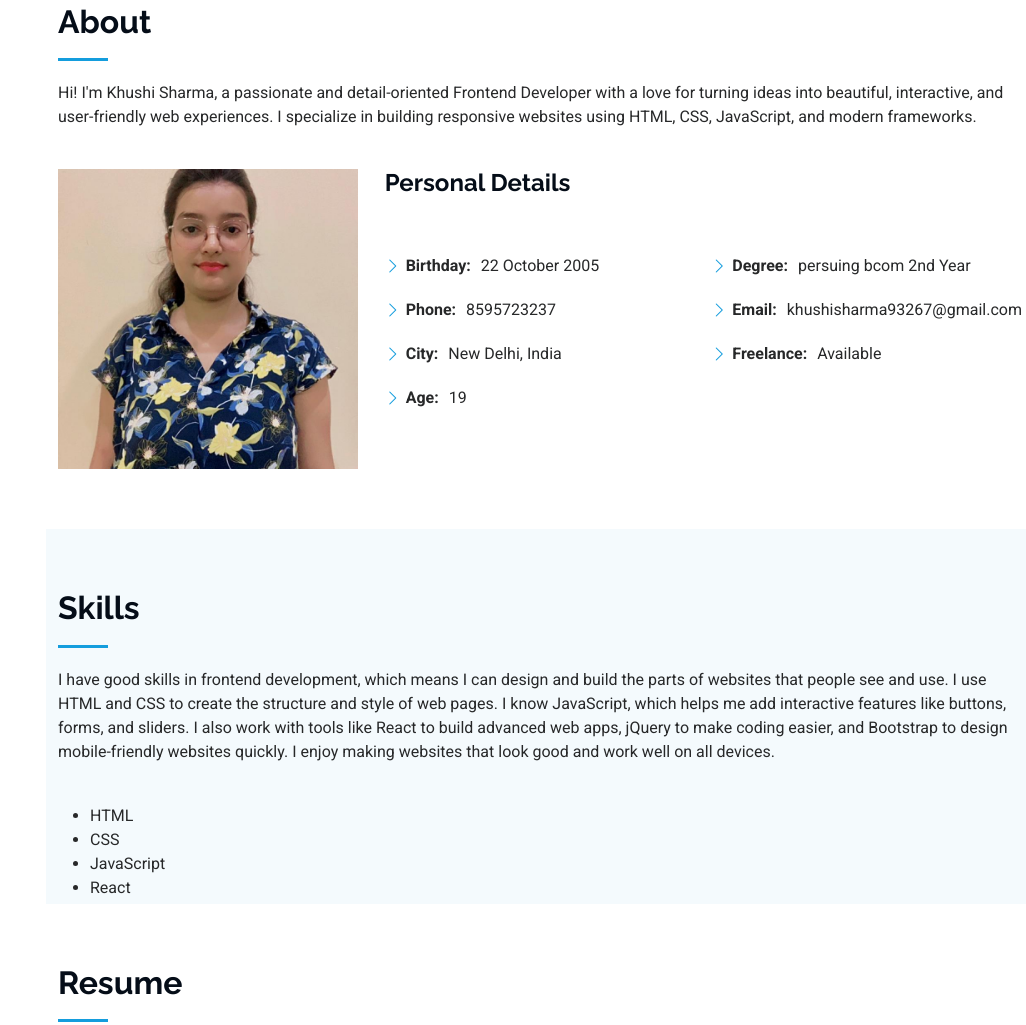
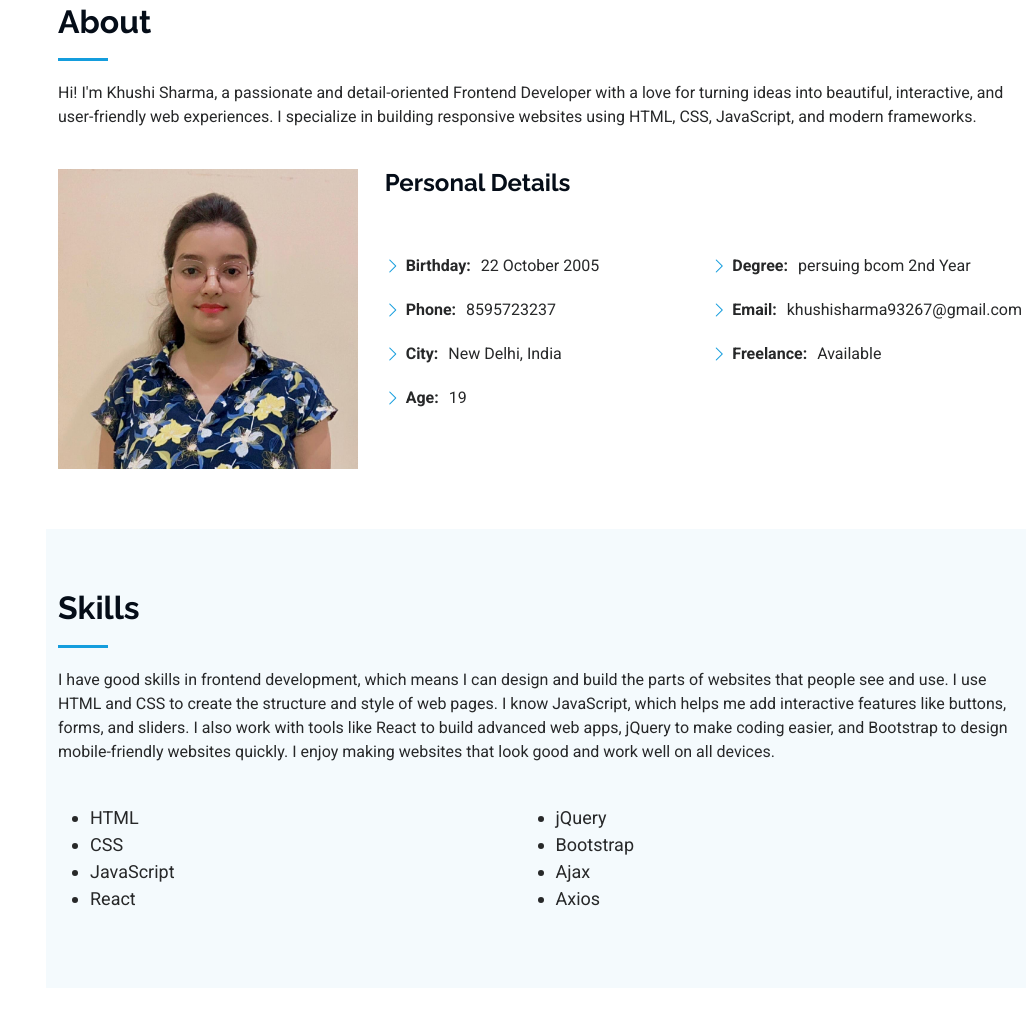
Before and after one commit to devmsks/portfolio, a plain HTML site: page index.html in a window 1280 px wide. Shown: the part 857-1882 px from the top of the page, without its empty margins (254-1280 px from the left). Drawn offline with Linux system fonts and the light colour scheme.

Commit message:
edit skill

```diff
--- a/assets/css/main.css
+++ b/assets/css/main.css
@@ -163,7 +163,7 @@ h6 {
   width: 100px;
   height: 100px;
   object-fit: cover;
-  object-position: 50%;
+  object-position: top;
     border: 8px solid color-mix(in srgb, var(--default-color), transparent 85%);
 }
 
@@ -492,7 +492,7 @@ h6 {
   height: 300px;
   width: 300px;
   object-fit: cover;
-  object-position: 10%;
+  object-position: top;
 }
 
 .page-title .breadcrumbs ol li+li {
@@ -696,7 +696,16 @@ section,
 --------------------------------------------------------------*/
 .skill{
 
-  height: 40px;
+    /* height: 40px; */
+  display: flex;
+  width: 600px;
+    justify-content: space-between;
+
+}
+.skill ul li{
+
+
+  font-size: 18px;
 }
 
 
--- a/index.html
+++ b/index.html
@@ -37,7 +37,7 @@
     <i class="header-toggle d-xl-none bi bi-list"></i>
 
     <div class="profile-img">
-      <img src="assets/img/portfolio/WhatsApp Image 2025-05-27 at 21.53.39_52a8855e.jpg" alt="" class="img-fluid rounded-circle">
+      <img src="assets/img/portfolio/WhatsApp Image 2025-06-01 at 19.44.28_c122bb80.jpg" alt="" class="img-fluid rounded-circle">
     </div>
 
     <a href="index.html" class="logo d-flex align-items-center justify-content-center">
@@ -58,7 +58,7 @@
         <li><a href="#about"><i class="bi bi-person navicon"></i> About</a></li>
         <li><a href="#resume"><i class="bi bi-file-earmark-text navicon"></i> Resume</a></li>
         <li><a href="#portfolio"><i class="bi bi-images navicon"></i> Portfolio</a></li>
-        <li><a href="#services"><i class="bi bi-hdd-stack navicon"></i> Services</a></li>
+
 
         <li><a href="#contact"><i class="bi bi-envelope navicon"></i> Contact</a></li>
       </ul>
@@ -95,7 +95,7 @@
 
         <div class="row gy-4 justify-content-center">
           <div class="col-lg-4">
-            <img src="assets/img/portfolio/WhatsApp Image 2025-05-27 at 21.53.39_52a8855e.jpg" class="img-fluid" alt="">
+            <img src="assets/img/portfolio/WhatsApp Image 2025-06-01 at 19.44.28_c122bb80.jpg" class="img-fluid" alt="">
           </div>
           <div class="col-lg-8 content">
             <h2>Personal Details </h2>
@@ -147,8 +147,13 @@
                   <li>CSS</li>
                   <li>JavaScript</li>
                   <li>React</li>
+
+                </ul>
+                <ul>
                   <li>jQuery</li>
                   <li>Bootstrap</li>
+                  <li>Ajax</li>
+                  <li>Axios</li>
                 </ul>
               </span>
         </div>
```
Also changed, not shown: assets/img/portfolio/WhatsApp Image 2025-05-27 at 21.53.39_52a8855e.jpg (deleted), assets/img/portfolio/WhatsApp Image 2025-06-01 at 19.44.28_c122bb80.jpg (added).
